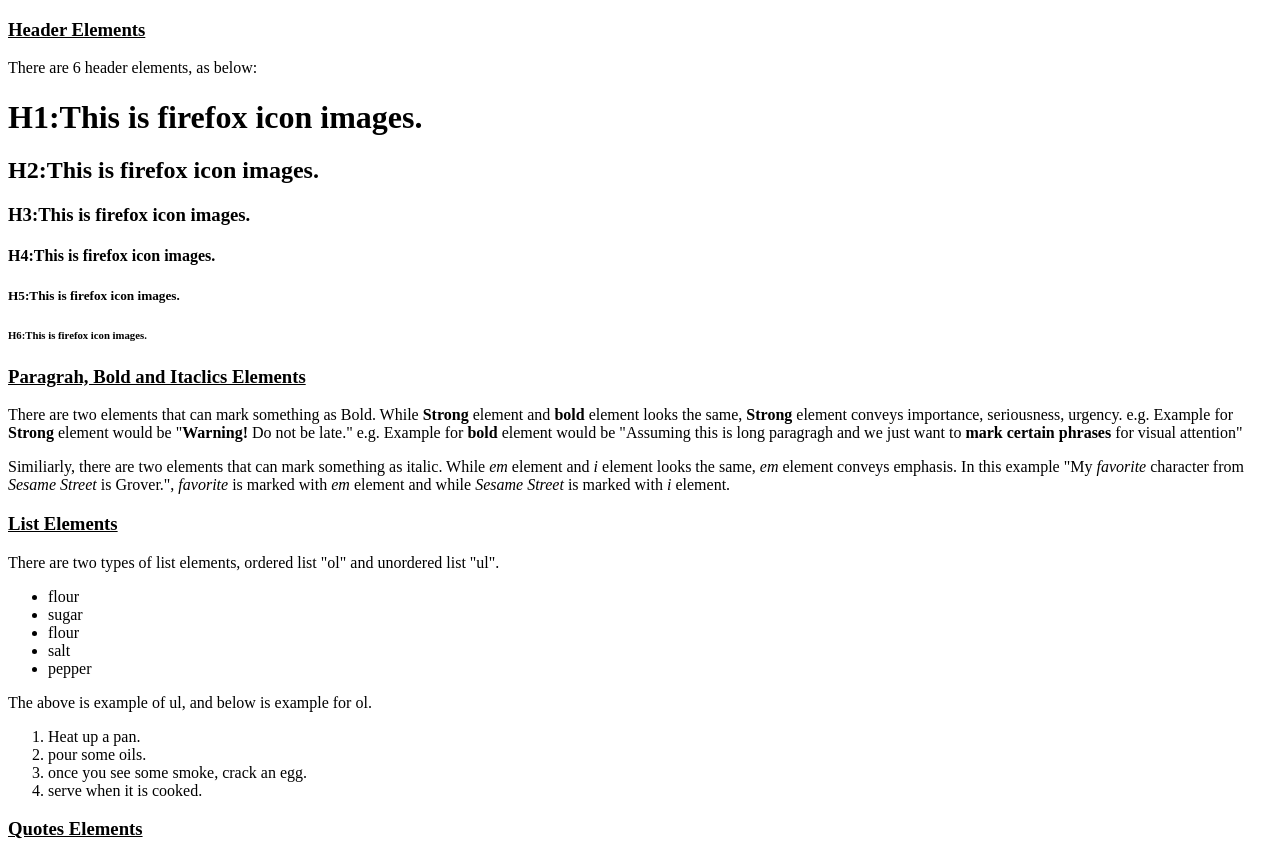
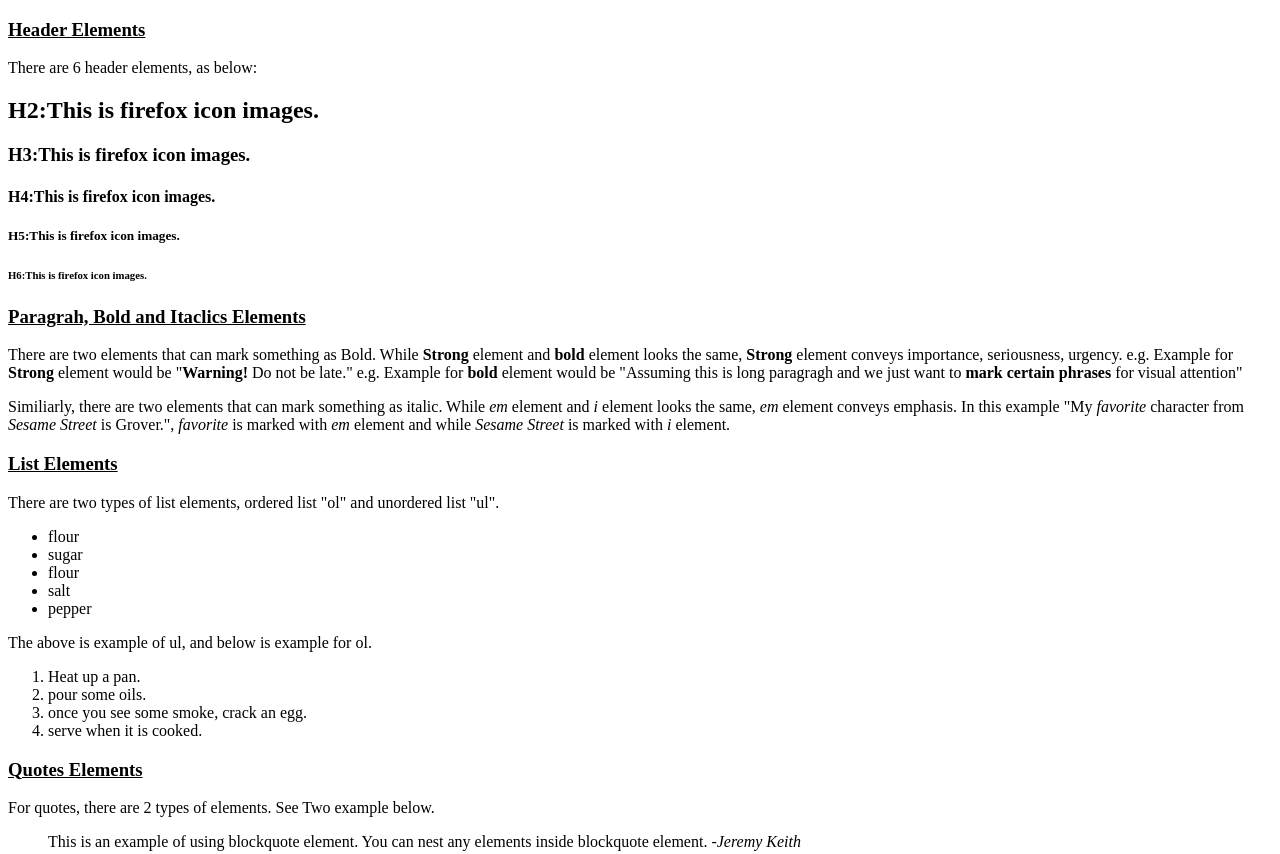
Before and after one commit to hongyuanloo/hongyuan.github.io, a plain HTML site: page index.html in a window 1280 px wide. Shown: the top 854 px of the page. Drawn offline with Linux system fonts and the light colour scheme.

Commit message:
remove h1

```diff
--- a/index.html
+++ b/index.html
@@ -8,7 +8,7 @@
     <!-- Header Elements-->
     <h3><u>Header Elements</u></h3>
     <p>There are 6 header elements, as below: </p>
-    <h1>H1:This is firefox icon images.</h1>
+
     <h2>H2:This is firefox icon images.</h2>
     <h3>H3:This is firefox icon images.</h3>
     <h4>H4:This is firefox icon images.</h4>
```
